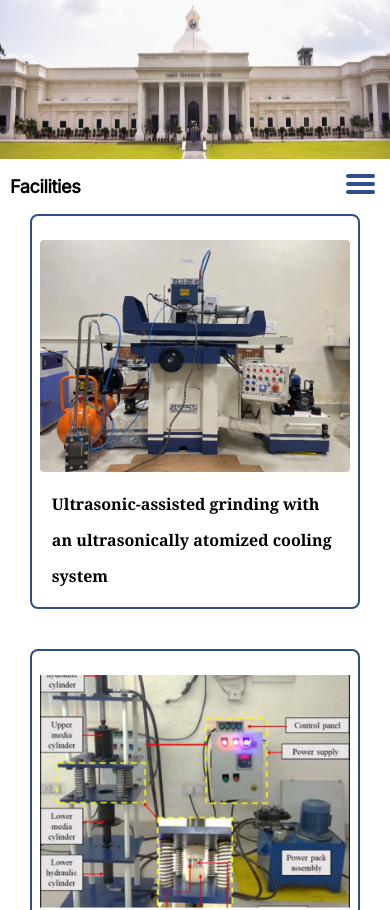
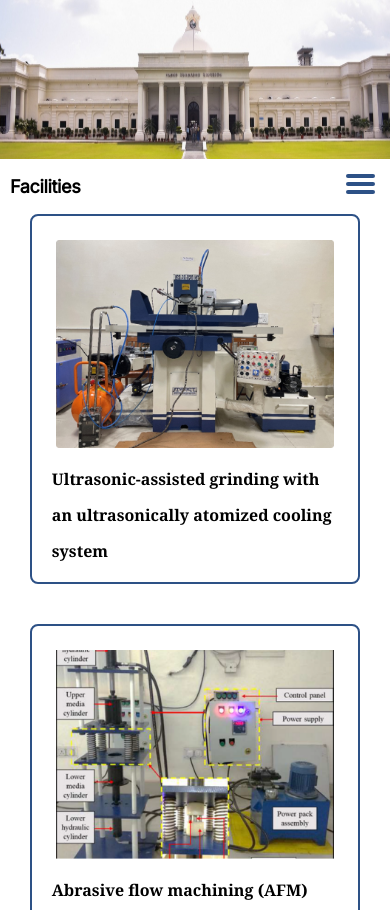
Before and after one commit to Kirthik24/varun-sharma-profile, a React (Vite) app: page /facilities in a window 390 px wide. Shown: the top 910 px of the page. Built offline with nearby package versions, Linux system fonts and the light colour scheme.

Commit message:
facilites update

```diff
--- a/src/css/facilities.scss
+++ b/src/css/facilities.scss
@@ -88,7 +88,7 @@
     h1{
         font-size: 1.7rem;
     }
-}
+    }
 
     .facilities{
         grid-template-columns: 1fr;
@@ -125,7 +125,7 @@
 
         img{
             margin-top: 24px;
-            max-width: 95%;
+            max-width: 85%;
            align-self: center;
         }
     }
```
